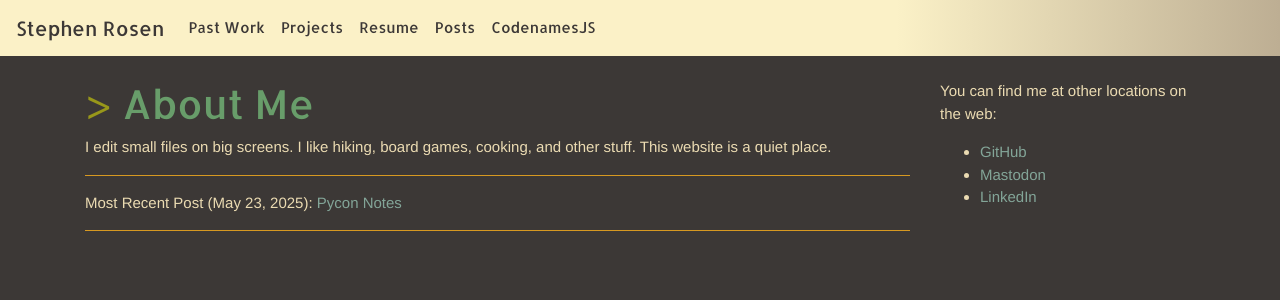
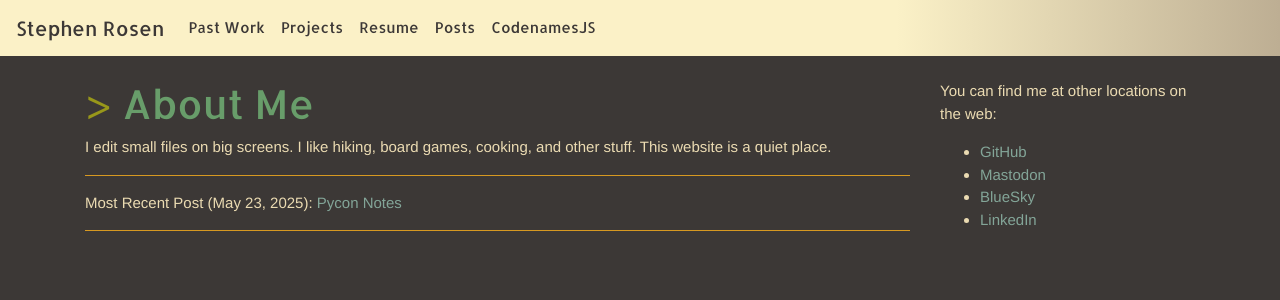
Before and after one commit to sirosen/sirosen.github.io, a Jekyll site: the page built from index.html, in a window 1280 px wide. Shown: the top 300 px of the page. Built offline with Jekyll 4.4.1, drawn with Linux system fonts in a browser that asks for light colours.

Commit message:
Add BlueSky social link

```diff
--- a/_includes/footer.html
+++ b/_includes/footer.html
@@ -34,6 +34,7 @@
   <ul>
     <li><a rel="me" href="https://github.com/sirosen">GitHub</a></li>
     <li><a rel="me" href="https://mastodon.social/@sirosen">Mastodon</a></li>
+    <li><a rel="me" href="https://bsky.app/profile/sirosen.net">BlueSky</a></li>
     <li><a rel="me" href="https://www.linkedin.com/in/sirosen0/">LinkedIn</a></li>
   </ul>
 </div>
```
